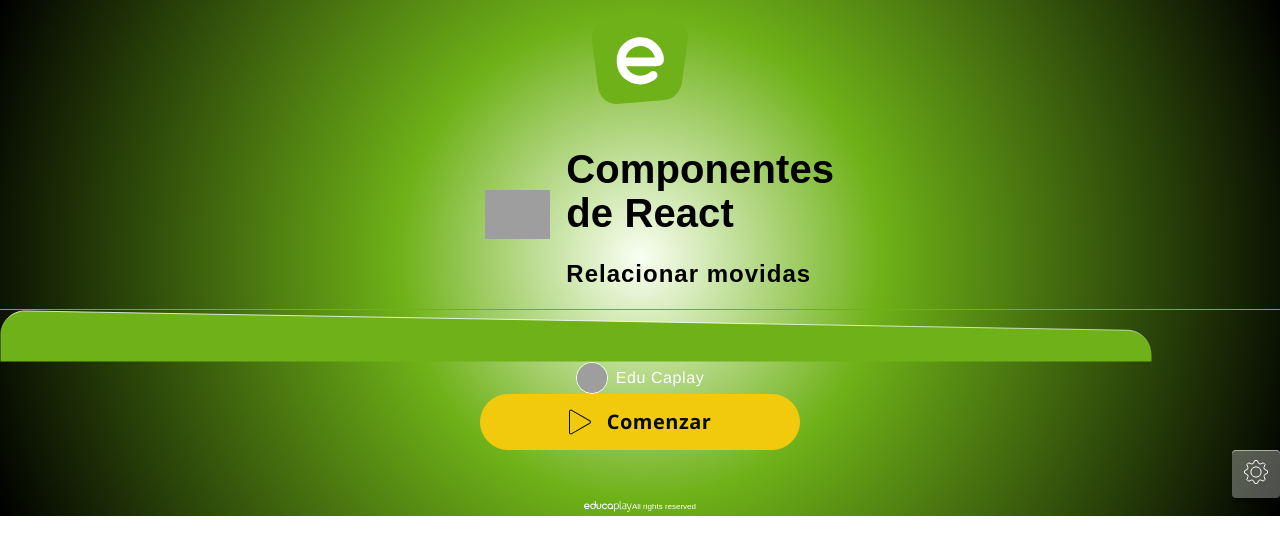
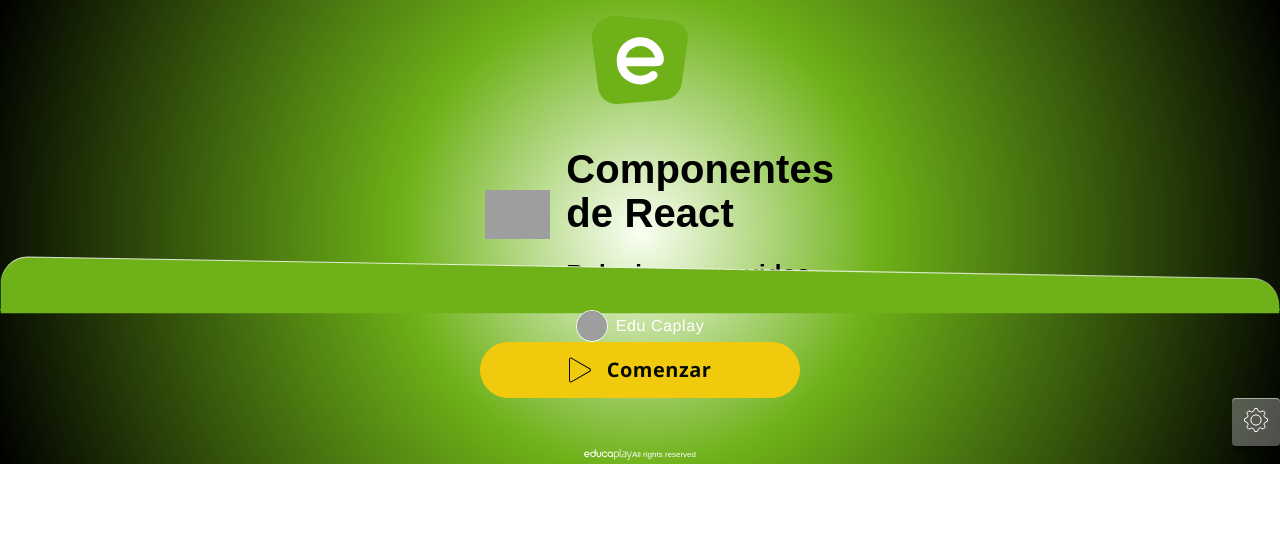
Before and after one commit to rcalleADR/PruebasEducaplay, a React (Vite) app: page / in a window 1280 px wide. Shown: the top 554 px of the page. Built offline with nearby package versions, Linux system fonts and the light colour scheme; grey boxes are pictures that could not be loaded.

Commit message:
decoration arreglado

```diff
--- a/src/components/screens/MainMenu.jsx
+++ b/src/components/screens/MainMenu.jsx
@@ -24,8 +24,8 @@ function MainMenu(props) {
                     </div>
                 </div>
                 <div className={classes.footerWrapper}>
-                    <div className={classes.decoration}>
-                        <svg width="1152" height="52" viewBox="0 0 1152 52" fill="none" xmlns="http://www.w3.org/2000/svg">
+                    <div>
+                        <svg width="1152" height="52" viewBox="0 0 1152 52" fill="none" xmlns="http://www.w3.org/2000/svg" className={classes.decoration}>
                             <path fill="#6EB118" d="M25.4294 0.945846L1127.43 20.2635C1140.79 20.4978 1151.5 31.3962 1151.5 44.7598V51.5H0.5V25.4421C0.5 11.7431 11.7325 0.705744 25.4294 0.945846Z" stroke="url(#paint0_linear_54_3)"></path>
                             <defs>
                             <linearGradient id="paint0_linear_54_3" x1="576.5" y1="10.0971" x2="575.99" y2="53.0096" gradientUnits="userSpaceOnUse">
--- a/src/components/screens/mainMenu.module.scss
+++ b/src/components/screens/mainMenu.module.scss
@@ -171,6 +171,7 @@
 }
 
 .footerWrapper {
+    position: relative;
     display: flex;
     justify-content: center;
     align-items: center;
@@ -193,12 +194,12 @@
 }
 
 .decoration {
-    display: flex;
-    align-items: flex-start;
-    height: 30%;
+    display: block;
+    position: absolute;
     width: 100%;
-    // bottom: 100%;
-    overflow: hidden;
+    height: auto;
+    left: 0;
+    bottom: calc(100% - 4px);
 }
 
 .brand {
```
